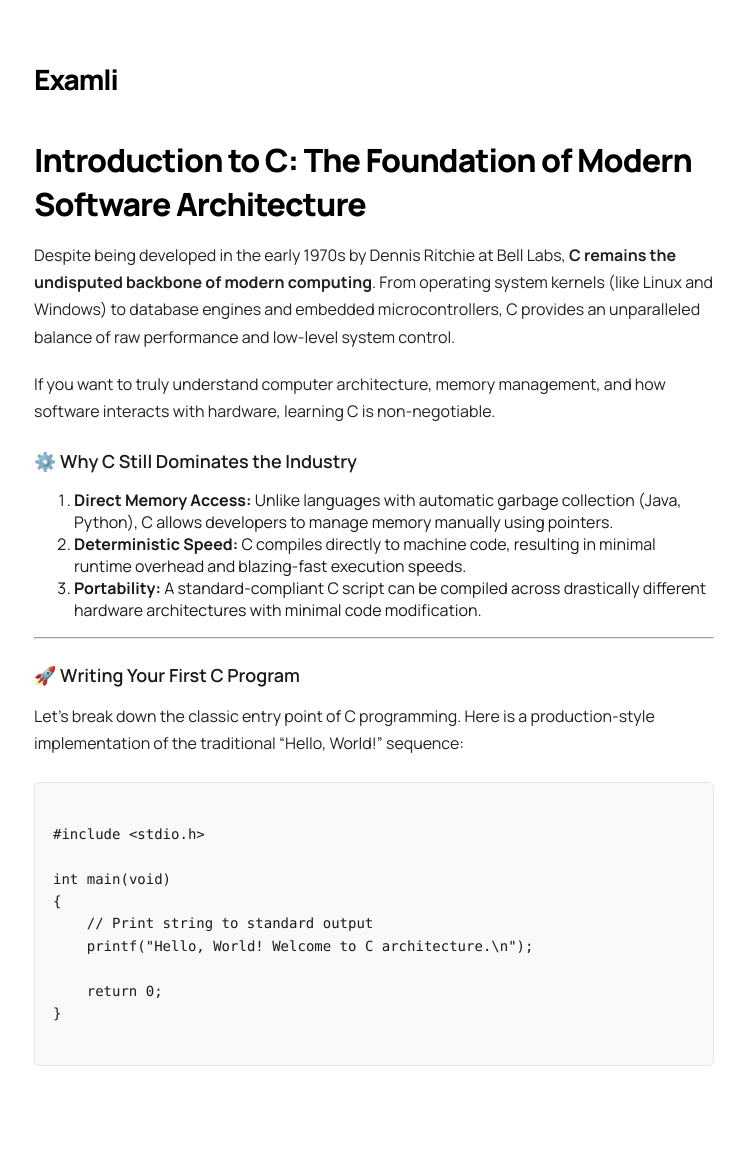
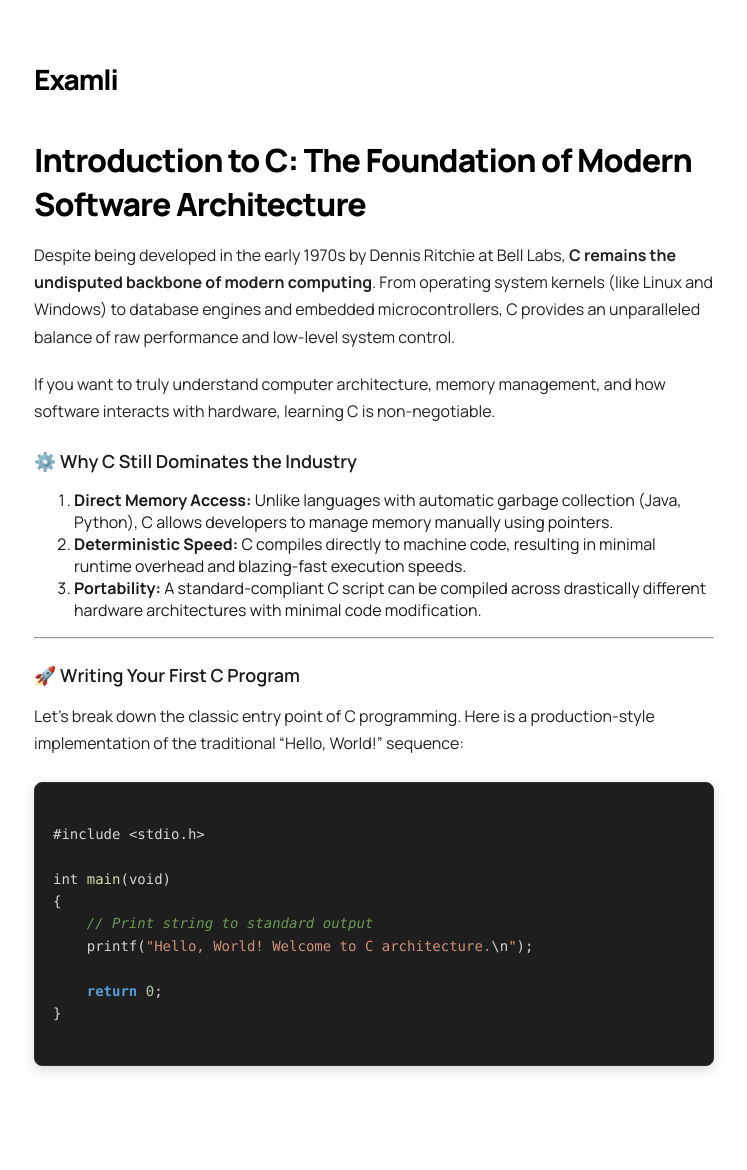
Before and after one commit to examli/examli.github.io, a Jekyll site: the page built from _posts/2026-05-26-introduction-to-c.md, in a window 1280 px wide. Shown: the whole page, without its empty margins (266-1013 px from the left). Built offline with Jekyll 4.4.1, drawn with Linux system fonts in a browser that asks for light colours.

Commit message:
Update style.css

```diff
--- a/assets/css/style.css
+++ b/assets/css/style.css
@@ -132,35 +132,48 @@ p {
   margin-bottom: 20px;
 }
 
-/* Premium Clean Code Blocks */
+/* --- VS CODE HIGHLIGHTER THEME --- */
 pre, code {
-  background-color: #f7f9fa;
-  border: 1px solid #e1e8ed;
-  border-radius: 6px;
   font-family: ui-monospace, SFMono-Regular, Menlo, Monaco, Consolas, monospace;
 }
 
 code {
   padding: 3px 6px;
-  color: #dc2626; /* Clean red snippet text */
+  color: #ff79c6; /* Pink snippet for inline text */
+  background-color: #282a36;
+  border-radius: 4px;
   font-size: 14px;
 }
 
 pre {
+  background-color: #1e1e1e; /* Exact VS Code Dark Background */
+  color: #d4d4d4; /* Default Text */
   padding: 18px;
   overflow-x: auto;
   margin: 24px 0;
-  display: block;
+  border-radius: 8px;
+  border: 1px solid #2d2d2d;
+  box-shadow: 0 4px 12px rgba(0,0,0,0.15);
 }
 
 pre code {
-  color: var(--text-main);
+  color: #d4d4d4;
   background: none;
   border: none;
   padding: 0;
   font-size: 14px;
   line-height: 1.6;
 }
+
+/* Rouge Standard Code Tokens (VS Code Mapping) */
+.highlight .c, .highlight .c1 { color: #6a9955; font-style: italic; } /* Comments (Green) */
+.highlight .k, .highlight .kd { color: #569cd6; font-weight: bold; } /* Keywords/Def/Return (Blue) */
+.highlight .nf { color: #dcdcaa; } /* Functions (Yellow) */
+.highlight .s, .highlight .s2 { color: #ce9178; } /* Strings (Orange/Brown) */
+.highlight .nb { color: #4ec9b0; } /* Built-ins/print/int (Cyan) */
+.highlight .nn { color: #4ec9b0; } /* Imports/Modules */
+.highlight .mi { color: #b5cea8; } /* Numbers (Light Green) */
+.highlight .o { color: #d4d4d4; } /* Operators */
 
 /* Responsive Fixes */
 @media (max-width: 768px) {
```
